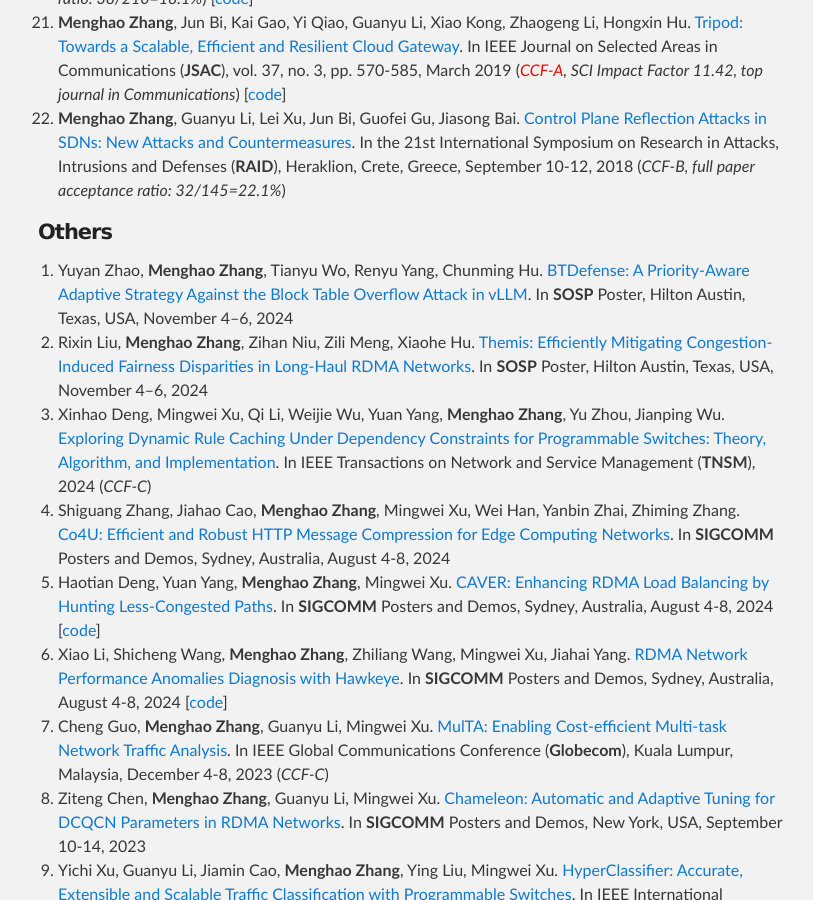
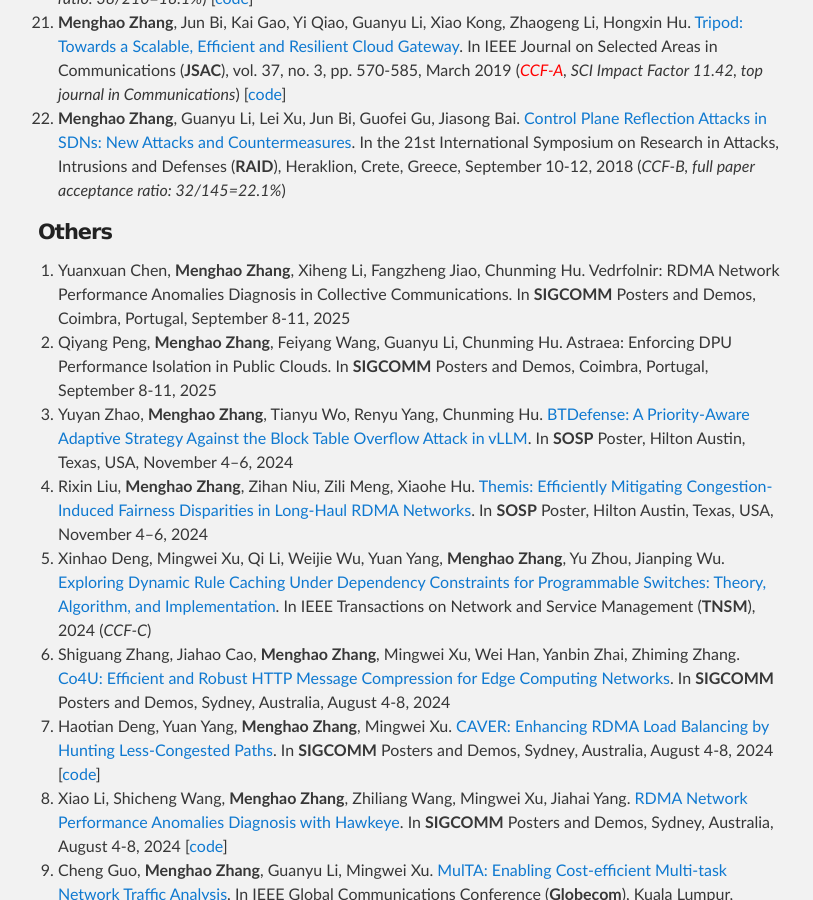
Before and after one commit to zhangmenghao/zhangmenghao.github.io, a Jekyll site: the page built from index.md, in a window 1280 px wide and 900 px high, scrolled down 3148 px. Shown: the whole window, without its empty margins (227-1040 px from the left). Built offline with Jekyll 4.4.1, drawn with Linux system fonts in a browser that asks for light colours.

Commit message:
Update pub

```diff
--- a/index.md
+++ b/index.md
@@ -101,6 +101,12 @@
 In the 21st International Symposium on Research in Attacks, Intrusions and Defenses (**RAID**), Heraklion, Crete, Greece, September 10-12, 2018 (*CCF-B, full paper acceptance ratio: 32/145=22.1%*)
 
 #### Others
+21. Yuanxuan Chen, __Menghao Zhang__, Xiheng Li, Fangzheng Jiao, Chunming Hu.
+Vedrfolnir: RDMA Network Performance Anomalies Diagnosis in Collective Communications.
+In **SIGCOMM** Posters and Demos, Coimbra, Portugal, September 8-11, 2025
+20. Qiyang Peng, __Menghao Zhang__, Feiyang Wang, Guanyu Li, Chunming Hu.
+Astraea: Enforcing DPU Performance Isolation in Public Clouds.
+In **SIGCOMM** Posters and Demos, Coimbra, Portugal, September 8-11, 2025
 19. Yuyan Zhao, __Menghao Zhang__, Tianyu Wo, Renyu Yang, Chunming Hu.
 [BTDefense: A Priority-Aware Adaptive Strategy Against the Block Table Overflow Attack in vLLM](./papers/SOSP2024-Poster-BTDefense.pdf).
 In **SOSP** Poster, Hilton Austin, Texas, USA, November 4–6, 2024
```
